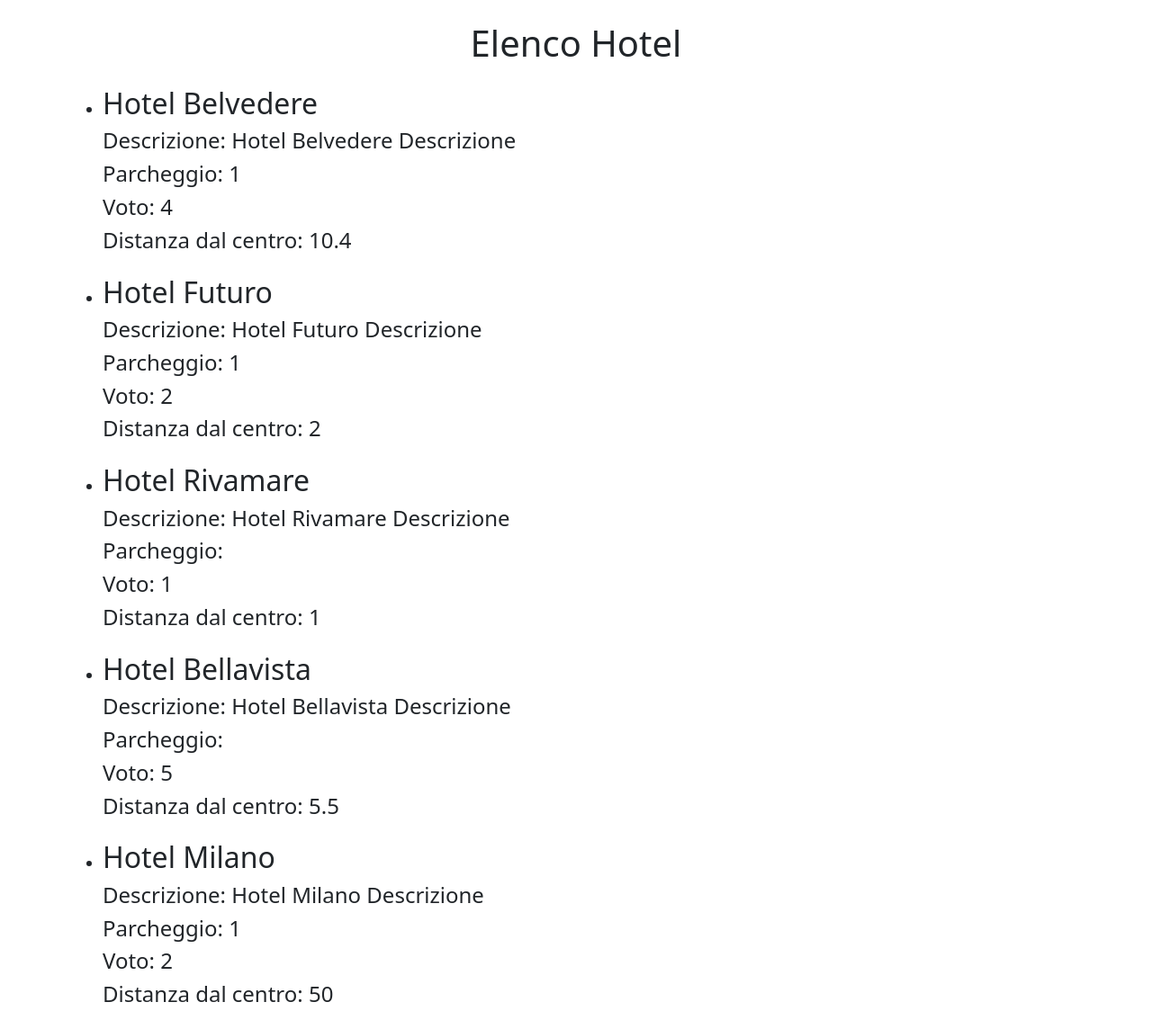
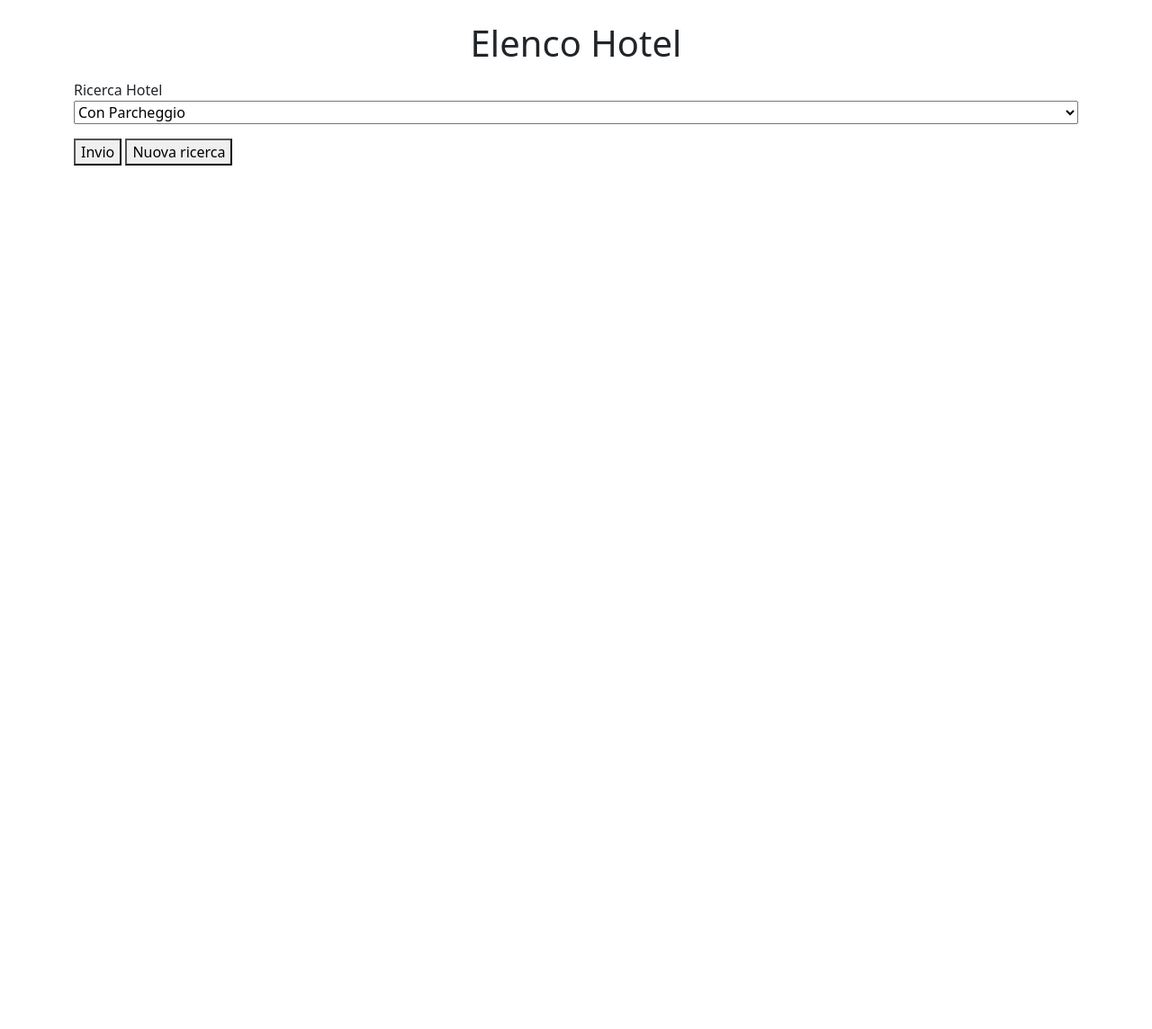
Before and after one commit to dario-bennardino/php-hotel, a PHP site: page / in a window 1280 px wide. Shown: the whole page at 90% size. After the commit the page ends 184 px from the top, so only its background shows below. Run offline with PHP 8.4, Linux system fonts and the light colour scheme.

Commit message:
[add] primo bonus completo

```diff
--- a/index.php
+++ b/index.php
@@ -1,4 +1,8 @@
 <?php
+$data = $_GET;
+// $name = $_GET['parcheggio'];
+$name = isset($_GET['parcheggio']) ? $_GET['parcheggio'] : '';
+
 
 $hotels = [
 
@@ -58,7 +62,9 @@ $hotels = [
 <body>
     <div class="container my-4">
         <h1 class="text-center">Elenco Hotel</h1>
-        <ul>
+
+        <!-- Versione base dell'esercizio -->
+        <!-- <ul>
             <?php foreach ($hotels as $key => $hotel) : ?>
                 <li class="my-4">
                     <h2><?php echo $hotel['name']; ?></h2>
@@ -68,7 +74,46 @@ $hotels = [
                     <h4>Distanza dal centro: <?php echo $hotel['distance_to_center']; ?></h4>
                 </li>
             <?php endforeach; ?>
-        </ul>
+        </ul> -->
+
+        <form action="index.php" method="GET" class="mt-3">
+            <div class="d-flex flex-column ">
+                <label for="parcheggio">Ricerca Hotel</label>
+                <select name="parcheggio" id="parcheggio">
+                    <!-- <option value="true">Con Parcheggio</option>
+                    <option value="false">Senza Parcheggio</option> -->
+                    <option value="true" <?php if ($name === 'true') echo 'selected'; ?>>Con Parcheggio</option>
+                    <option value="false" <?php if ($name === 'false') echo 'selected'; ?>>Senza Parcheggio</option>
+                </select>
+                <div class="mt-3">
+                    <button type="submit">Invio</button>
+                    <button type="reset">Nuova ricerca</button>
+                </div>
+            </div>
+
+        </form>
+
+        <!-- Versione con Card di Bootstrap -->
+        <div class="row">
+            <?php foreach ($hotels as $key => $hotel) : ?>
+
+                <?php if ($name === 'true' && $hotel['parking'] === true) : ?>
+                    <div class="col-4 mt-4 ">
+                        <div class="card" style="width: 18rem;">
+                            <img src="..." class="card-img-top" alt="...">
+                            <div class="card-body">
+                                <h4 class="card-text"><?php echo $hotel['name']; ?></h4>
+                                <p class="card-text"><strong>Descrizione:</strong> <?php echo $hotel['description']; ?></p>
+                                <p class="card-text"><strong>Parcheggio:</strong> <?php echo $hotel['parking']; ?></p>
+                                <p class="card-text"><strong>Voto:</strong> <?php echo $hotel['vote']; ?></p>
+                                <p class="card-text"><strong>Distanza dal centro:</strong> <?php echo $hotel['distance_to_center']; ?></p>
+                            </div>
+                        </div>
+                    </div>
+                <?php endif; ?>
+            <?php endforeach; ?>
+
+        </div>
     </div>
 </body>
 
```
